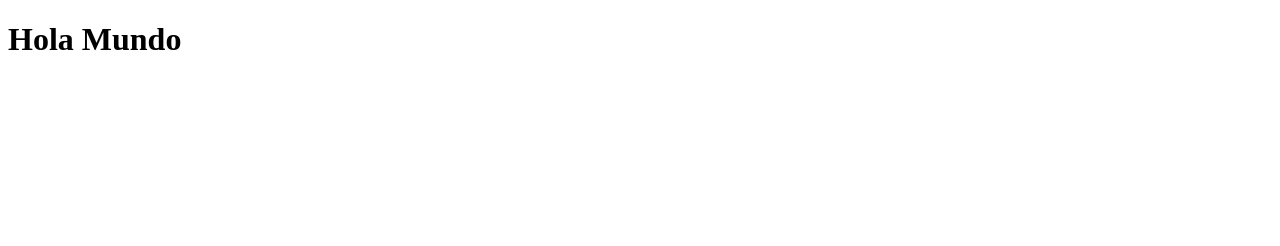
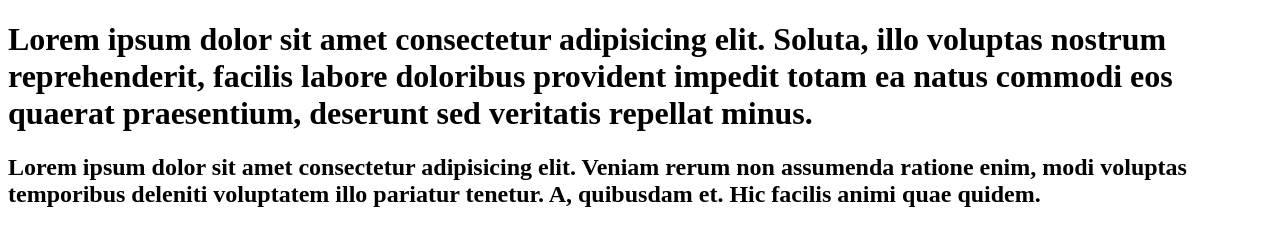
Before and after one commit to RepoDanteSanfelice/RepoDanteSanfelice.github.io, a plain HTML site: page index.html in a window 1280 px wide. Drawn offline with Linux system fonts and the light colour scheme.

Commit message:
h2 inicial

```diff
--- a/index.html
+++ b/index.html
@@ -8,6 +8,8 @@
     <title>Document</title>
 </head>
 <body>
-    <h1>Hola Mundo</h1>
+    <h1>Lorem ipsum dolor sit amet consectetur adipisicing elit. Soluta, illo voluptas nostrum reprehenderit, facilis labore doloribus provident impedit totam ea natus commodi eos quaerat praesentium, deserunt sed veritatis repellat minus.</h1>
+    <h2>Lorem ipsum dolor sit amet consectetur adipisicing elit. Veniam rerum non assumenda ratione enim, modi voluptas temporibus deleniti voluptatem illo pariatur tenetur. A, quibusdam et. Hic facilis animi quae quidem.</h2>
+
 </body>
 </html>
```
